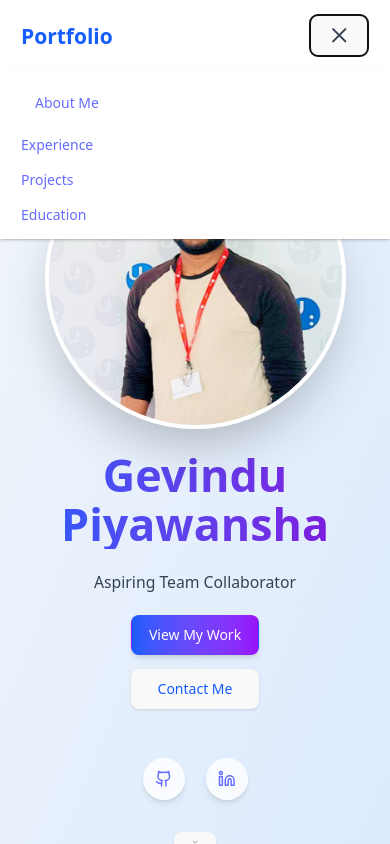
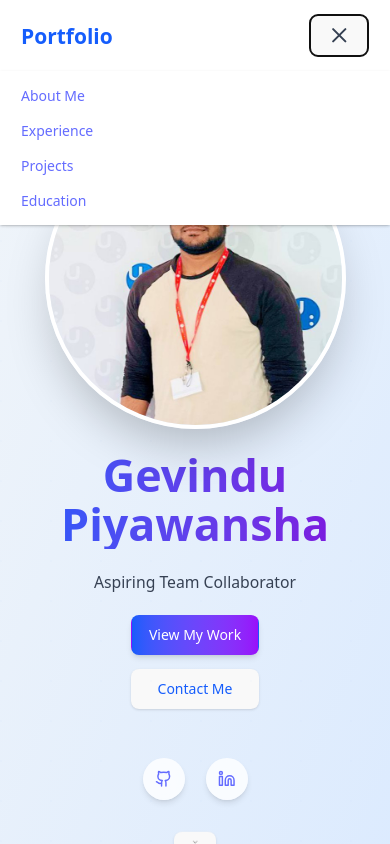
Before and after one commit to Gevindu-Piyawansha/gevindu-portfolio, a React (Vite) app: page / in a window 390 px wide. Both pictures are taken after a click on the button 338 px from the left and 35 px from the top of the page. Shown: the top 844 px of the page. Built offline with nearby package versions, Linux system fonts and the light colour scheme.

Commit message:
prevent mobile menu line break on About Me Link

```diff
--- a/src/components/Navbar.jsx
+++ b/src/components/Navbar.jsx
@@ -41,14 +41,7 @@ function Navbar() {
             {/* Mobile Menu */}
             {menuOpen && (
                 <div className="md:hidden bg-white shadow px-6 py-4 space-y-4">
-                    <a
-                        href="#about"
-                        className="block text-gray-600 hover:bg-gradient-to-r hover:from-blue-800 hover:to-purple-600 hover:text-white px-4 py-2 rounded transition-all duration-300"
-                        onClick={toggleMenu}
-                    >
-                        About Me
-                    </a>
-
+                    <a href="#about" className="block text-gray-600 hover:text-blue-600 font-medium" onClick={toggleMenu}> About Me</a>
                     <a href="#experience" className="block text-gray-600 hover:text-blue-600 font-medium" onClick={toggleMenu}>Experience</a>
                     <a href="#projects" className="block text-gray-600 hover:text-blue-600 font-medium" onClick={toggleMenu}>Projects</a>
                     <a href="#education" className="block text-gray-600 hover:text-blue-600 font-medium" onClick={toggleMenu}>Education</a>
```
